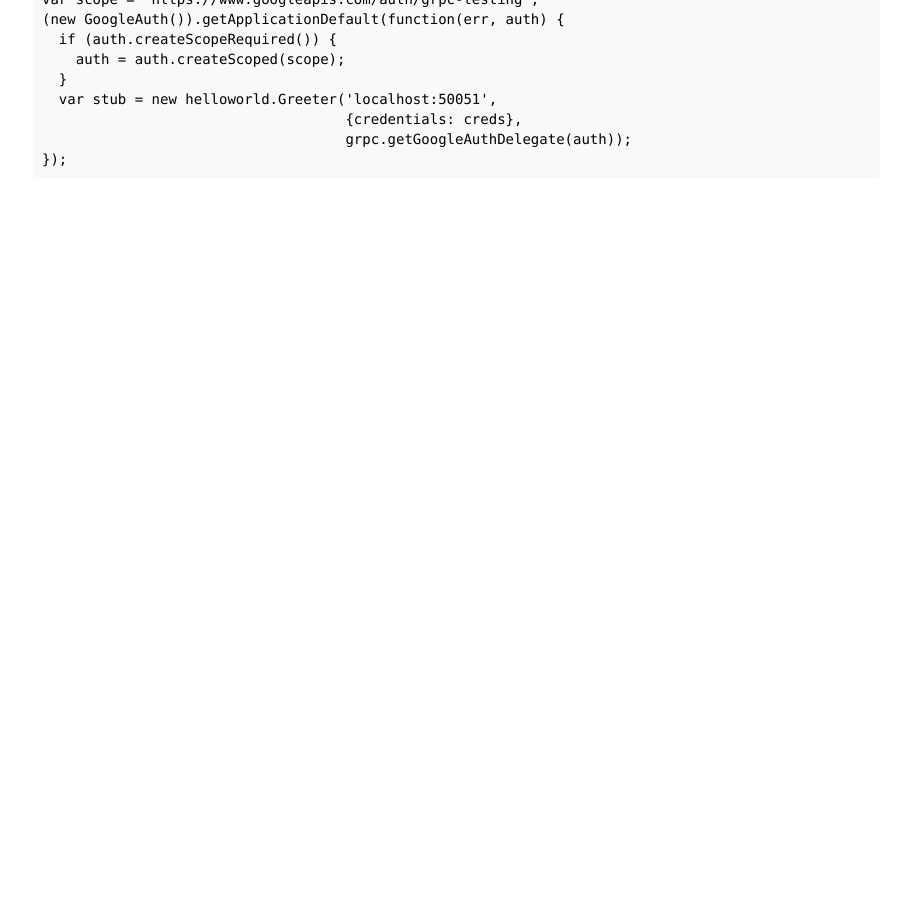
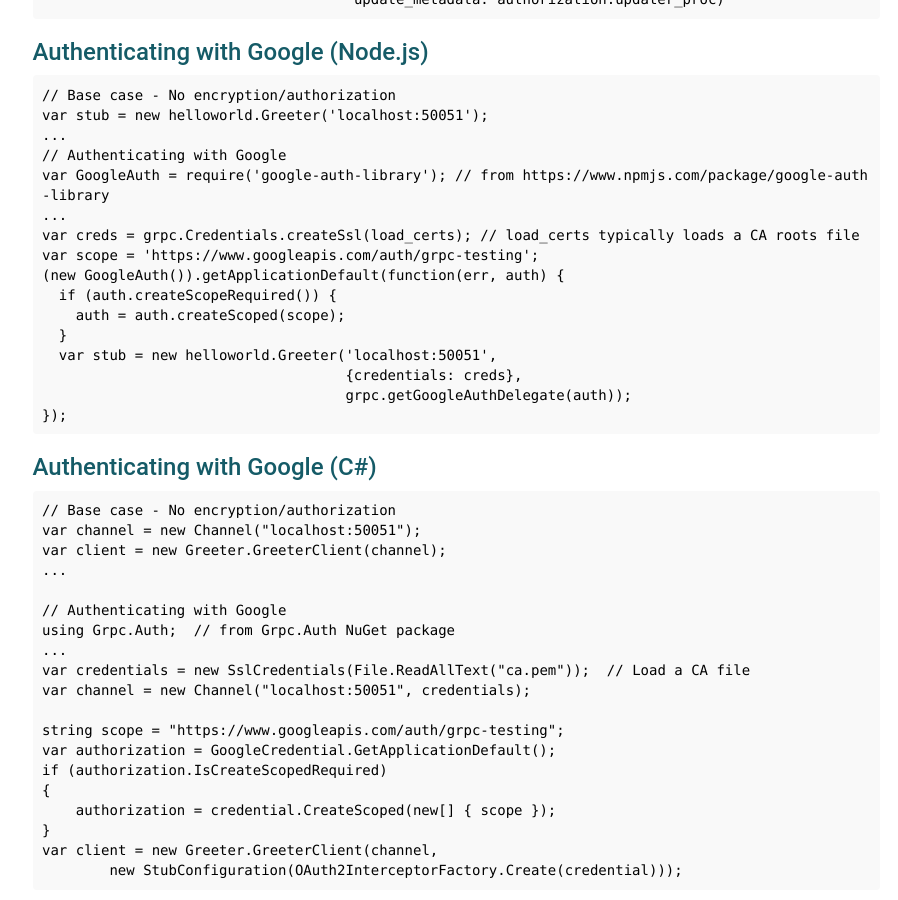
Before and after one commit to grpc/grpc.github.io, a Jekyll site: the page built from docs/guides/auth.md, in a window 1280 px wide and 900 px high, scrolled down 2588 px. Shown: the whole window, without its empty margins (330-1228 px from the left). Built offline with Jekyll 4.4.1, drawn with Linux system fonts in a browser that asks for light colours; nearby versions of some CDN libraries; library files that are not in the unit come from our copies; Markdown is read by kramdown in place of the engine named in the settings; before the commit the page ends 2777 px from its top, so only the background shows below that; some of the changed text lies outside the part shown.

Commit message:
Updated auth doc with C# examples

````diff
--- a/docs/guides/auth.md
+++ b/docs/guides/auth.md
@@ -33,6 +33,7 @@ handshake with the server, or uses  the credential to generate and attach Access
 Tokens to each request being made on the channel.
 
 ### SSL/TLS for server authentication and encryption
+
 This is the simplest authentication scenario, where a client just wants to
 authenticate the server and encrypt all data.
 
@@ -107,6 +108,20 @@ creds = GRPC::Core::Credentials.new(load_certs)  # load_certs typically loads a
 stub = Helloworld::Greeter::Stub.new('localhost:50051', creds: creds)
 ```
 
+###SSL/TLS for server authentication and encryption (C#)
+
+```csharp
+// Base case - No encryption
+var channel = new Channel("localhost:50051");
+var client = new Greeter.GreeterClient(channel);
+...
+
+// With server authentication SSL/TLS
+var credentials = new SslCredentials(File.ReadAllText("ca.pem"));  // Load a CA file
+var channel = new Channel("localhost:50051", credentials);
+var client = new Greeter.GreeterClient(channel);
+```
+
 ### Authenticating with Google (Ruby)
 
 ```ruby
@@ -145,3 +160,27 @@ var scope = 'https://www.googleapis.com/auth/grpc-testing';
                                     grpc.getGoogleAuthDelegate(auth));
 });
 ```
+
+###Authenticating with Google (C#)
+
+```csharp
+// Base case - No encryption/authorization
+var channel = new Channel("localhost:50051");
+var client = new Greeter.GreeterClient(channel);
+...
+
+// Authenticating with Google
+using Grpc.Auth;  // from Grpc.Auth NuGet package
+...
+var credentials = new SslCredentials(File.ReadAllText("ca.pem"));  // Load a CA file
+var channel = new Channel("localhost:50051", credentials);
+
+string scope = "https://www.googleapis.com/auth/grpc-testing";
+var authorization = GoogleCredential.GetApplicationDefault();
+if (authorization.IsCreateScopedRequired)
+{
+    authorization = credential.CreateScoped(new[] { scope });
+}
+var client = new Greeter.GreeterClient(channel,
+        new StubConfiguration(OAuth2InterceptorFactory.Create(credential)));
+```
````
